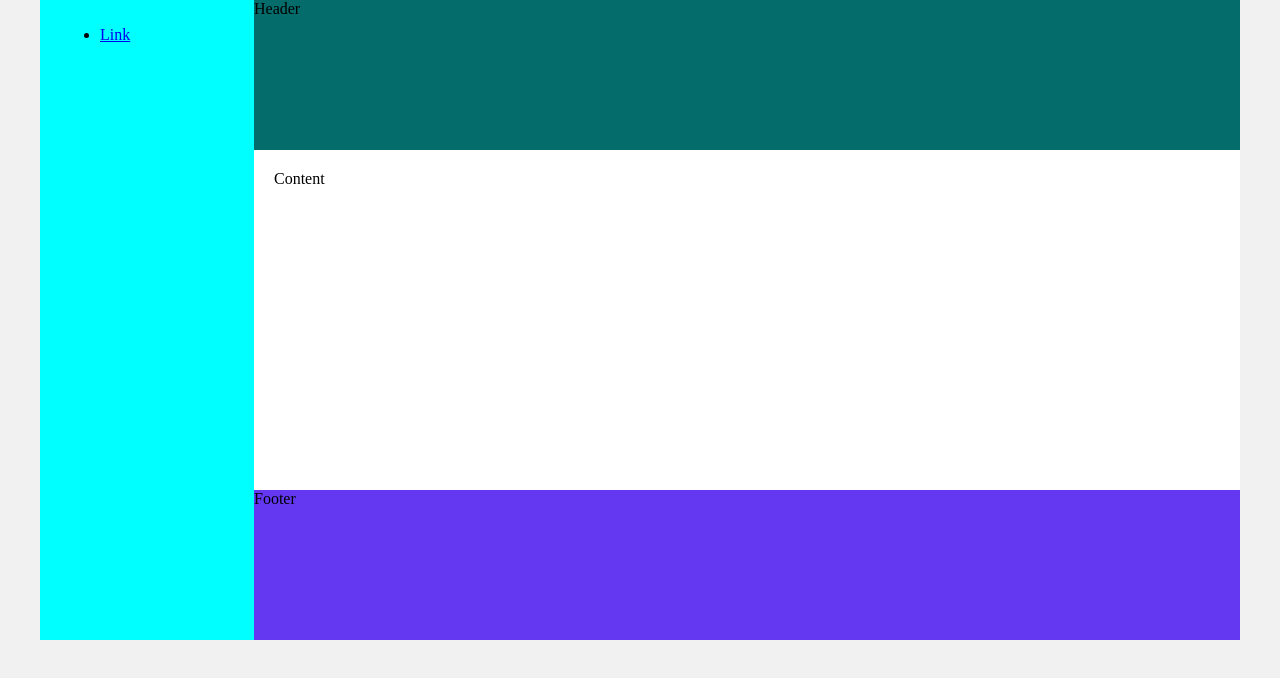
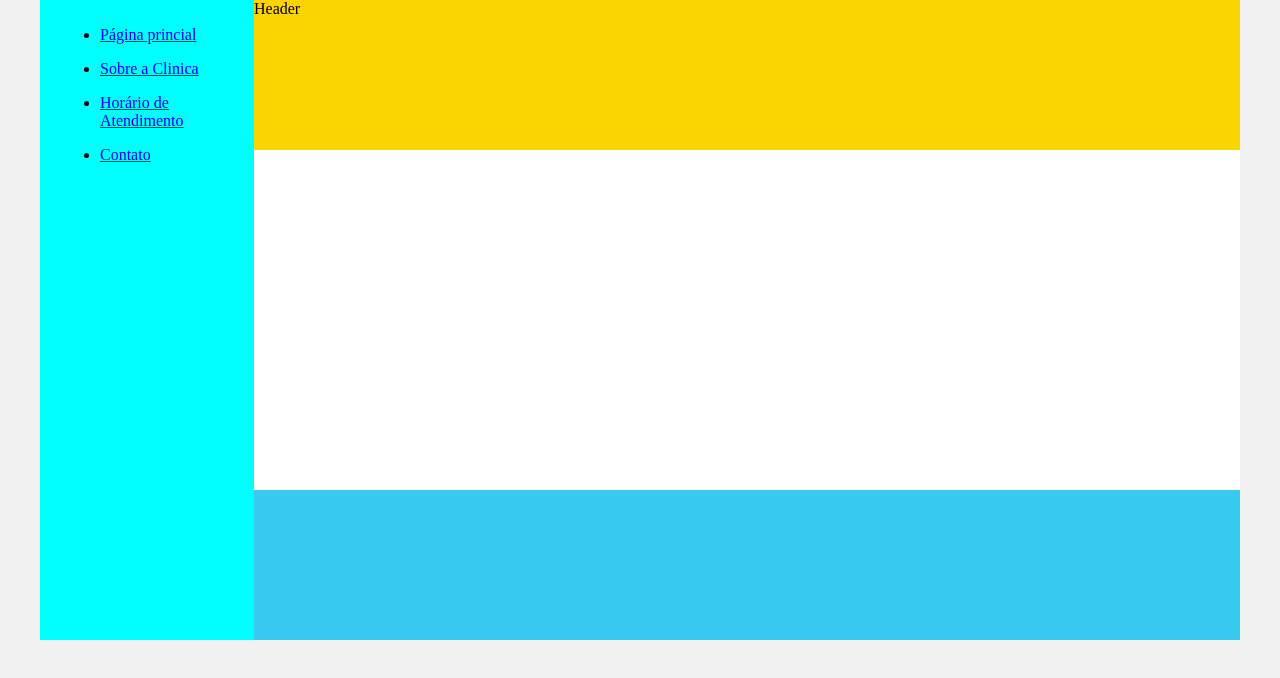
Before and after one commit to C4n2h4/desafiosDIO, a plain HTML site: page ClinicaVeterinaria/index.html in a window 1280 px wide. Drawn offline with Linux system fonts and the light colour scheme.

Commit message:
upadate4
atualizando a page

```diff
--- a/ClinicaVeterinaria/base.css
+++ b/ClinicaVeterinaria/base.css
@@ -11,7 +11,7 @@ body {
     width: 1200px;
     display: flex;
     margin: 0 auto;
-    background-color: aquamarine;
+    background-color: rgb(32, 151, 219);
 }
 .main {
     display: flex;
@@ -24,7 +24,7 @@ body {
     padding: 10px 20px 0px;
 }
 .header {
-    background-color: rgb(5, 108, 108);
+    background-color: rgb(250, 212, 0);
     min-height: 150px;
 }
 .content {
@@ -33,6 +33,6 @@ body {
     padding: 20px;
 }
 .footer {
-    background-color: rgb(99, 56, 240);
+    background-color: rgb(56, 203, 240);
     min-height: 150px;
 }
--- a/ClinicaVeterinaria/index.html
+++ b/ClinicaVeterinaria/index.html
@@ -12,8 +12,18 @@
         <div class="menu">
             <!-- Aqui vai o seu menu -->
             <ul>
-                <li><a href="#">Link</a></li>
+                <li><a href="#">Página princial</a></li>
             </ul>
+            <ul>
+                <li><a href="#">Sobre a Clinica</a></li>
+            </ul>
+            <ul>
+                <li><a href="#">Horário de Atendimento</a></li>
+            </ul>
+            <ul>
+                <li><a href="#">Contato</a></li>
+            </ul>
+
         </div>
 
         <div class="main">
@@ -23,13 +33,11 @@
             </div>
 
             <div class="content">
-                Content
-                <!-- Aqui vai o seu conteúdo -->
+              <h1></h1>
             </div>
 
             <div class="footer">
-                Footer
-                <!-- Aqui vai o seu rodapé -->
+                <a href=""></a>
             </div>
         </div>
     </div>
```
